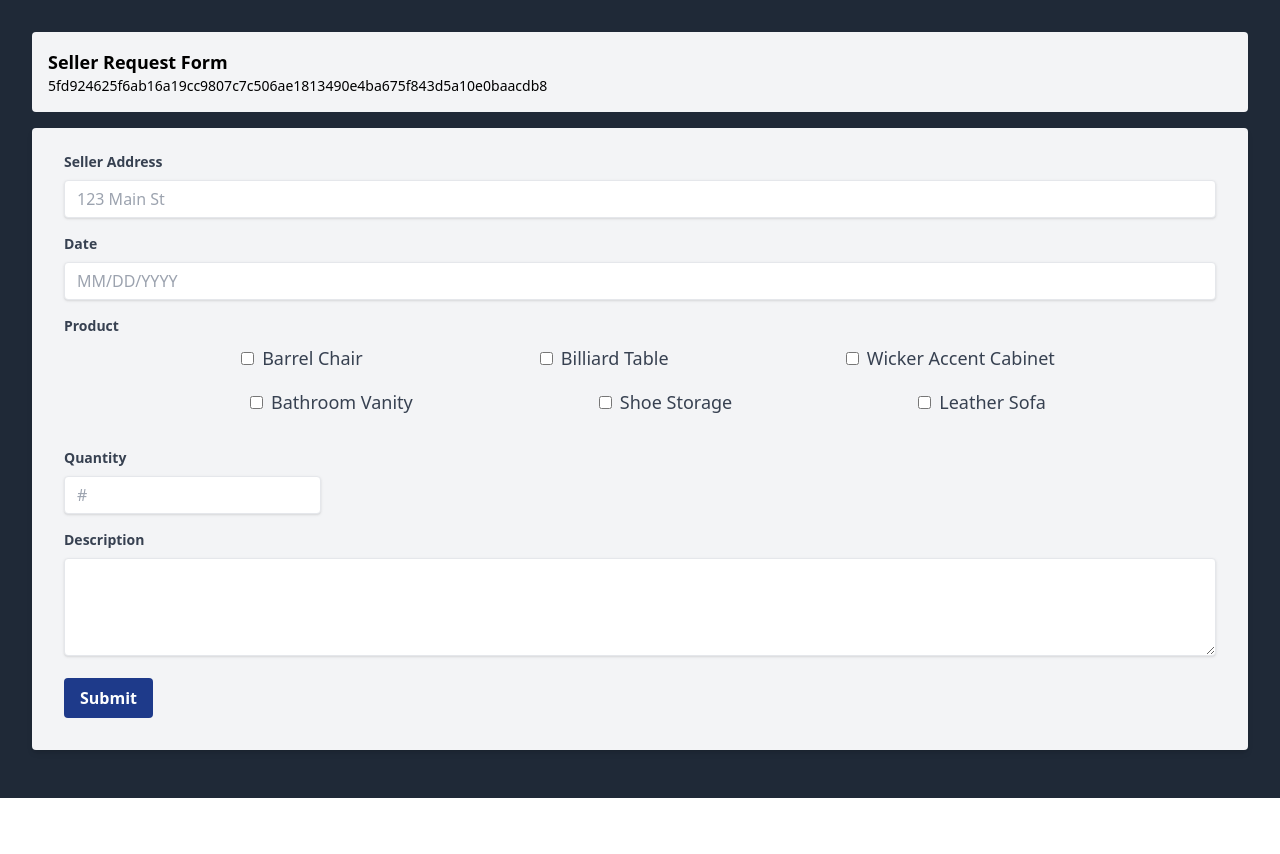
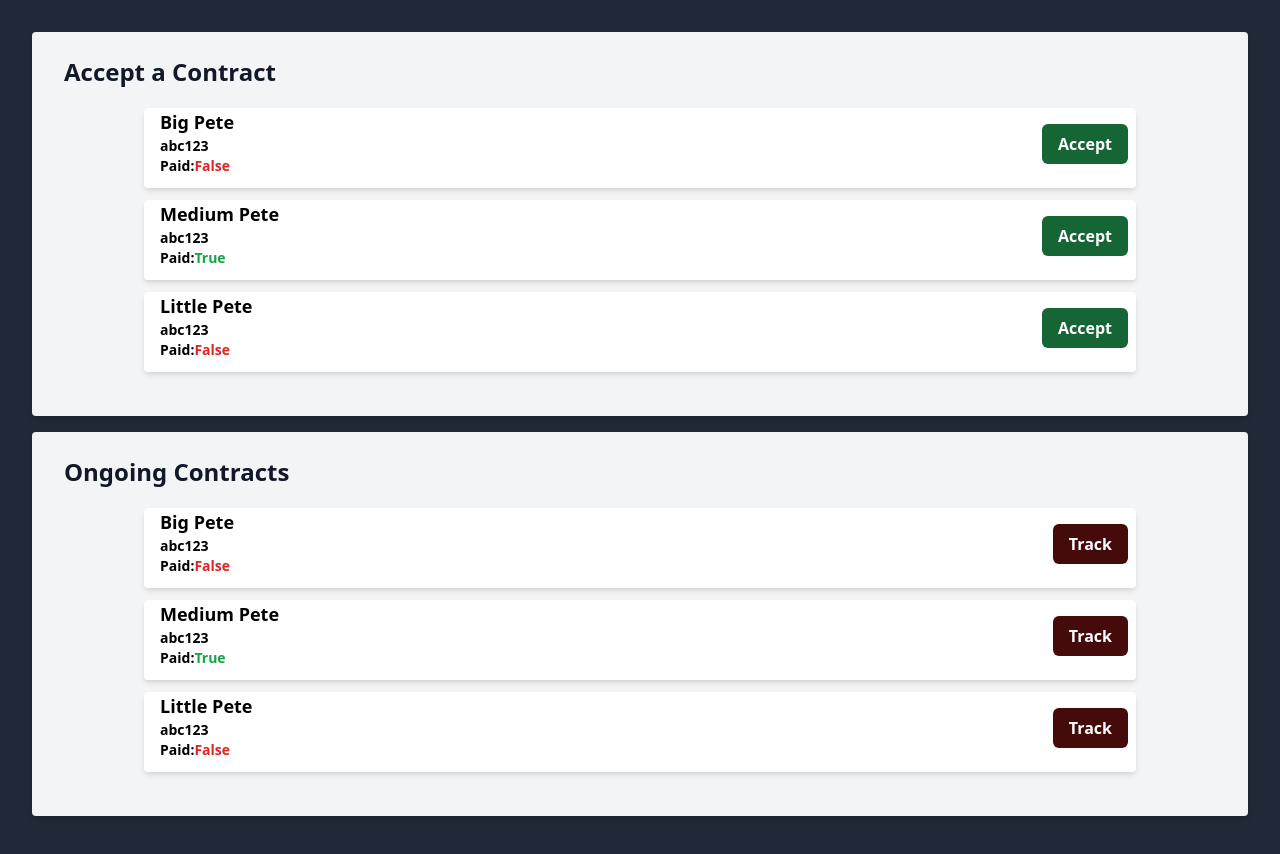
Before and after one commit to Rahat-ch/distributedlogistics, a Next.js app: page /buyer in a window 1280 px wide. Shown: the top 854 px of the page. Before the commit the page ends 800 px from the top, so only its background shows below. Built offline with nearby package versions, Linux system fonts and the light colour scheme.

Commit message:
Add stuff

```diff
--- a/src/pages/buyer.js
+++ b/src/pages/buyer.js
@@ -97,19 +97,22 @@ const InputNumber = ({ name }) => {
     />
   );
 };
-const SellerPortal = () => {
+
+const Contract = () => {
   return (
-    <div className="relative bg-gray-800 p-8">
-      <div className="mb-4 bg-gray-100 rounded h-20 content-evenly">
-        <p className="text-lg font-bold ml-4">Seller Request Form</p>
-        <p className="text-sm ml-4">
-          5fd924625f6ab16a19cc9807c7c506ae1813490e4ba675f843d5a10e0baacdb8
-        </p>
-      </div>
+    <>
+      <div className="mb-4 bg-white rounded content-evenly"></div>
       <Form>
+        <label className="block text-gray-900 text-2xl font-bold mb-4">
+          Create Contract
+        </label>
         <FormGroup>
-          <Label htmlFor="name">Seller Address</Label>
+          <Label htmlFor="name">Client Address</Label>
           <Input id="name" name="123 Main St" type="text" />
+        </FormGroup>
+        <FormGroup>
+          <Label htmlFor="name">Return Address</Label>
+          <Input id="name" name="321 Walnut St" type="text" />
         </FormGroup>
         <FormGroup>
           <Label htmlFor="date">Date</Label>
@@ -118,14 +121,18 @@ const SellerPortal = () => {
         <FormGroup>
           <Label htmlFor="product">Product</Label>
           <div className="flex justify-evenly">
+            <div className="flex-col justify-evenly">
               <ClickOption option="Barrel Chair" />
               <ClickOption option="Billiard Table" />
+            </div>
+            <div className="flex-col justify-evenly">
               <ClickOption option="Wicker Accent Cabinet" />
+              <ClickOption option="Bathroom Vanity" />
             </div>
-          <div className="flex justify-evenly">
-            <ClickOption option="Bathroom Vanity" />
+            <div className="flex-col justify-evenly">
               <ClickOption option="Shoe Storage" />
               <ClickOption option="Leather Sofa" />
+            </div>
           </div>
         </FormGroup>
         <FormGroup>
@@ -142,6 +149,153 @@ const SellerPortal = () => {
         </FormGroup>
         <Button type="submit">Submit</Button>
       </Form>
+    </>
+  );
+};
+
+const TrackButton = ({ onClick }) => {
+  return (
+    <a href="https://track-9hb1.onrender.com/" target="_blank">
+      <button
+        className="bg-red-950 hover:bg-red-900 text-white font-bold py-2 px-4 rounded-md mt-4 mb-4 mr-2"
+        onClick={onClick}
+      >
+        Track
+      </button>
+    </a>
+  );
+};
+
+const AcceptButton = ({ onClick }) => {
+  return (
+    <a href="#" target="_blank">
+      <button
+        className="bg-green-800 hover:bg-green-900 text-white font-bold py-2 px-4 rounded-md mt-4 mb-4 mr-2"
+        onClick={onClick}
+      >
+        Accept
+      </button>
+    </a>
+  );
+};
+
+const AcceptContractList = ({ contractInfo }) => {
+  return (
+    <>
+      <div className="mb-3 bg-white rounded h-20 ml-20 mr-20 flex place-content-between shadow-md">
+        <div>
+          <p className="text-lg font-bold ml-4">{contractInfo.buyer}</p>
+          <p className="text-sm ml-4 font-bold">{contractInfo.buyerAddress}</p>
+          {contractInfo.paid && (
+            <div className="flex">
+              <p className="text-sm ml-4 font-bold">Paid: </p>
+              <p className="text-sm text-green-600 font-bold"> True</p>
+            </div>
+          )}
+
+          {!contractInfo.paid && (
+            <div className="flex ml-4 font-bold">
+              <p className="text-sm font-bold">Paid: </p>
+              <p className="text-sm text-red-600 font-bold"> False</p>
+            </div>
+          )}
+        </div>
+        <div>
+          <AcceptButton />
+        </div>
+      </div>
+    </>
+  );
+};
+
+const ContractList = ({ contractInfo }) => {
+  return (
+    <>
+      <div className="mb-3 bg-white rounded h-20 ml-20 mr-20 flex place-content-between shadow-md">
+        <div>
+          <p className="text-lg font-bold ml-4">{contractInfo.buyer}</p>
+          <p className="text-sm ml-4 font-bold">{contractInfo.buyerAddress}</p>
+          {contractInfo.paid && (
+            <div className="flex">
+              <p className="text-sm ml-4 font-bold">Paid: </p>
+              <p className="text-sm text-green-600 font-bold"> True</p>
+            </div>
+          )}
+
+          {!contractInfo.paid && (
+            <div className="flex ml-4 font-bold">
+              <p className="text-sm font-bold">Paid: </p>
+              <p className="text-sm text-red-600 font-bold"> False</p>
+            </div>
+          )}
+        </div>
+        <div>
+          <TrackButton />
+        </div>
+      </div>
+    </>
+  );
+};
+
+const contractList = [
+  {
+    buyer: "Big Pete",
+    buyerAddress: "abc123",
+    paid: false,
+  },
+
+  {
+    buyer: "Medium Pete",
+    buyerAddress: "abc123",
+    paid: true,
+  },
+
+  {
+    buyer: "Little Pete",
+    buyerAddress: "abc123",
+    paid: false,
+  },
+];
+
+const SellerPortal = () => {
+  return (
+    <div className="relative bg-gray-800 p-8">
+      <div
+        className=" bg-gray-100
+  shadow-md
+  rounded
+  px-8
+  pt-6
+  pb-8
+  mb-4"
+      >
+        <label className="block text-gray-900 text-2xl font-bold mb-5">
+          Accept a Contract
+        </label>
+        <div className="on-going-contracts">
+          {contractList.map((contract) => (
+            <AcceptContractList contractInfo={contract} />
+          ))}
+        </div>
+
+      </div>
+
+      <div
+        className=" bg-gray-100
+  shadow-md
+  rounded
+  px-8
+  pt-6
+  pb-8
+  mb-4"
+      >
+        <label className="block text-gray-900 text-2xl font-bold mb-5">
+          Ongoing Contracts
+        </label>
+        {contractList.map((contract) => (
+          <ContractList contractInfo={contract} />
+        ))}
+      </div>
     </div>
   );
 };
--- a/src/pages/home.js
+++ b/src/pages/home.js
@@ -56,7 +56,6 @@ const Sidebar = () => {
                 className="block py-2 px-4 text-white hover:bg-gray-700 rounded"
                 onClick={() => showComponent("seller")}
               >
-                <img src={SellerImage} />
                 Seller
               </a>
               <a
--- a/src/pages/seller.js
+++ b/src/pages/seller.js
@@ -107,8 +107,12 @@ const Contract = () => {
           Create Contract
         </label>
         <FormGroup>
+          <Label htmlFor="name">Client Address</Label>
+          <Input id="name" name="123 Main St" type="text" />
+        </FormGroup>
+        <FormGroup>
           <Label htmlFor="name">Return Address</Label>
-          <Input id="name" name="123 Main St" type="text" />
+          <Input id="name" name="321 Walnut St" type="text" />
         </FormGroup>
         <FormGroup>
           <Label htmlFor="date">Date</Label>
```
Lines whose indentation alone changed are shown as unchanged.
